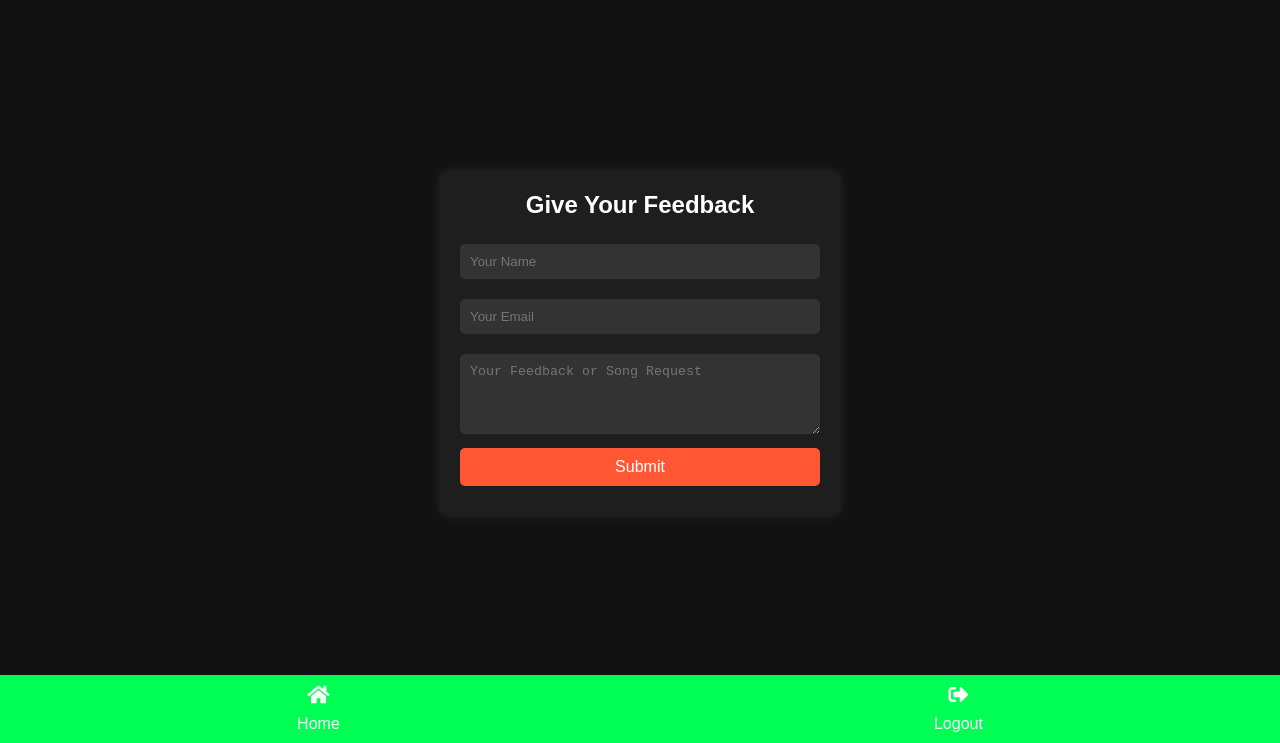
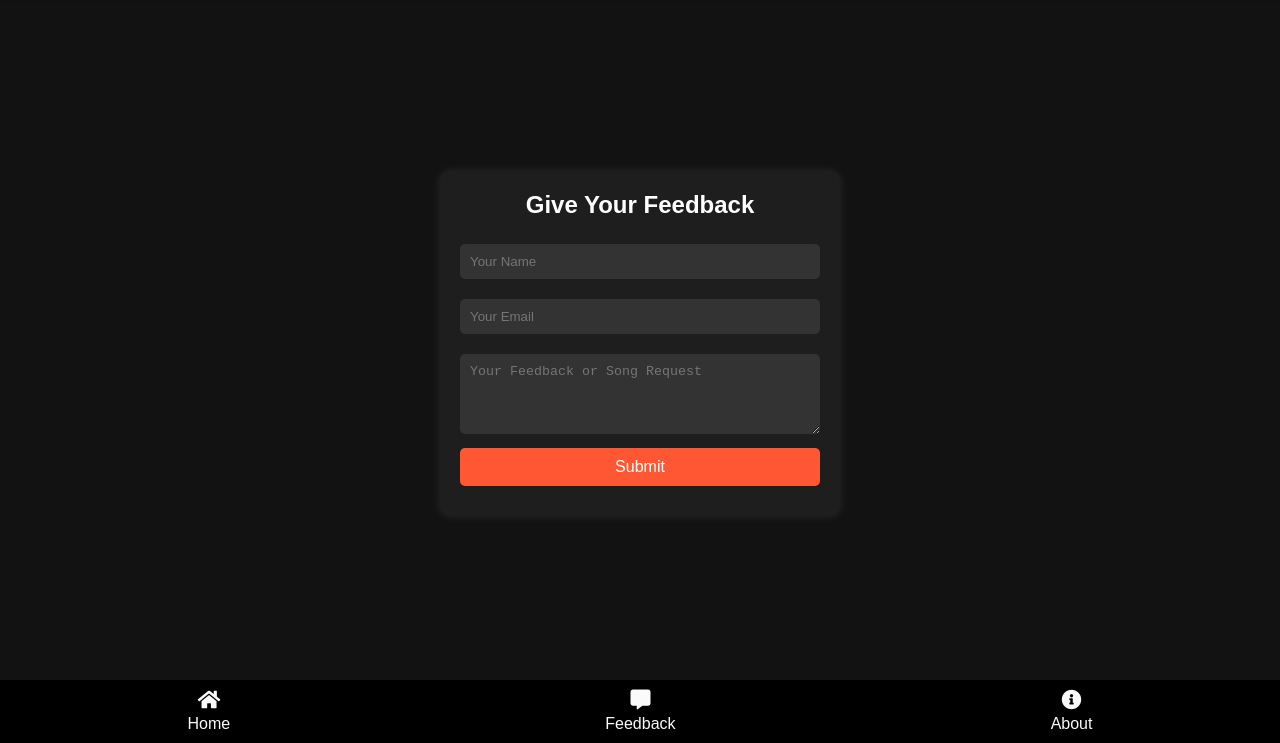
Before and after one commit to Mohanraj2622/hiphop_tamizha, a plain HTML site: page feedback.html in a window 1280 px wide. Shown: the part 57-800 px from the top of the page. Drawn offline with Linux system fonts and the light colour scheme.

Commit message:
Update feedback.html

```diff
--- a/feedback.html
+++ b/feedback.html
@@ -6,7 +6,6 @@
     <title>Feedback Form</title>
     <link rel="stylesheet" href="style.css">
     <link rel="stylesheet" href="https://cdnjs.cloudflare.com/ajax/libs/font-awesome/5.15.4/css/all.min.css">
-
     <style>
         body {
             font-family: Arial, sans-serif;
@@ -24,8 +23,9 @@
             padding: 20px;
             border-radius: 10px;
             box-shadow: 0 0 10px rgba(255, 255, 255, 0.1);
-            width: 90%;
+            width: 80%;
             max-width: 400px;
+
         }
         .form-container h2 {
             text-align: center;
@@ -51,39 +51,28 @@
             cursor: pointer;
             transition: background 0.3s ease-in-out;
         }
-        button:hover {
-            background: #e64a19;
-        }
-        .bottom-menu {
-            display: flex;
-            justify-content: space-around;
-            width: 100%;
-            position: absolute;
-            bottom: 0px;
-            background-color: rgb(0, 255, 85);
-        }
-        .menu-item {
-            color: white;
-            text-decoration: none;
-            font-size: 16px;
-            display: flex;
-            align-items: center;
-            gap: 5px;
-            border-radius: 20%;
+        /* Top Menu */
+.top-menu {
+    position: fixed;
+    top: 0;
+    left: 0;
+    right: 0;
+    display: flex;
+    justify-content: space-between;
+    align-items: center;
+    background-color: #121212;
+    padding: 10px 20px;
+    box-shadow: 0 4px 12px rgba(0, 0, 0, 0.1);
+    z-index: 1000;
+}
 
-        }
-        @media (max-width: 600px) {
-            .form-container {
-                width: 95%;
-            }
-        }
     </style>
 </head>
 <body>
-    <nav class="head_container">
-        <h3 class="header">Alainila</h3>
-      <!--<h4 class="Welcome">W</h4>-->
-      </nav>
+    <!-- Top Menu -->
+     <nav class="head_container">
+        <div class="header">FreeLoop</div>
+     </nav>
     <div class="form-container">
         <h2>Give Your Feedback</h2>
         <form id="feedbackForm" action="https://usebasin.com/f/2cdcfe6cf4b2" method="POST">
@@ -94,14 +83,17 @@
         </form>
         <p id="response" style="text-align:center; margin-top:10px;"></p>
     </div>
+
+    <!-- Bottom Menu -->
     <div class="bottom-menu">
-        <a href="index.html" class="menu-item">
-            <i class="fas fa-home"></i>
-            <span>Home</span>
+        <a href="index.html" class="menu-item" aria-label="Home">
+            <i class="fas fa-home"></i><span>Home</span>
         </a>
-        <a href="#" class="menu-item logout-btn">
-            <i class="fas fa-sign-out-alt"></i>
-            <span>Logout</span>
+        <a href="feedback.html" class="menu-item" aria-label="Feedback">
+            <i class="fas fa-comment-alt"></i><span>Feedback</span>
+        </a>
+        <a href="about.html" class="menu-item" aria-label="Album">
+            <i class="fas fa-info-circle"></i><span>About</span>
         </a>
     </div>
     <script>
@@ -128,7 +120,19 @@
                 });
             });
         });
-    </script>
+
+    document.addEventListener("keydown", function (event) {
+        if (event.ctrlKey && (event.key === "=" || event.key === "-" || event.key === "0")) {
+          event.preventDefault();
+        }
+      });
+
+      document.addEventListener("wheel", function (event) {
+        if (event.ctrlKey) {
+          event.preventDefault();
+        }
+      }, { passive: false });
+      </script>
     <script src="script.js"></script>
 </body>
 </html>
```
